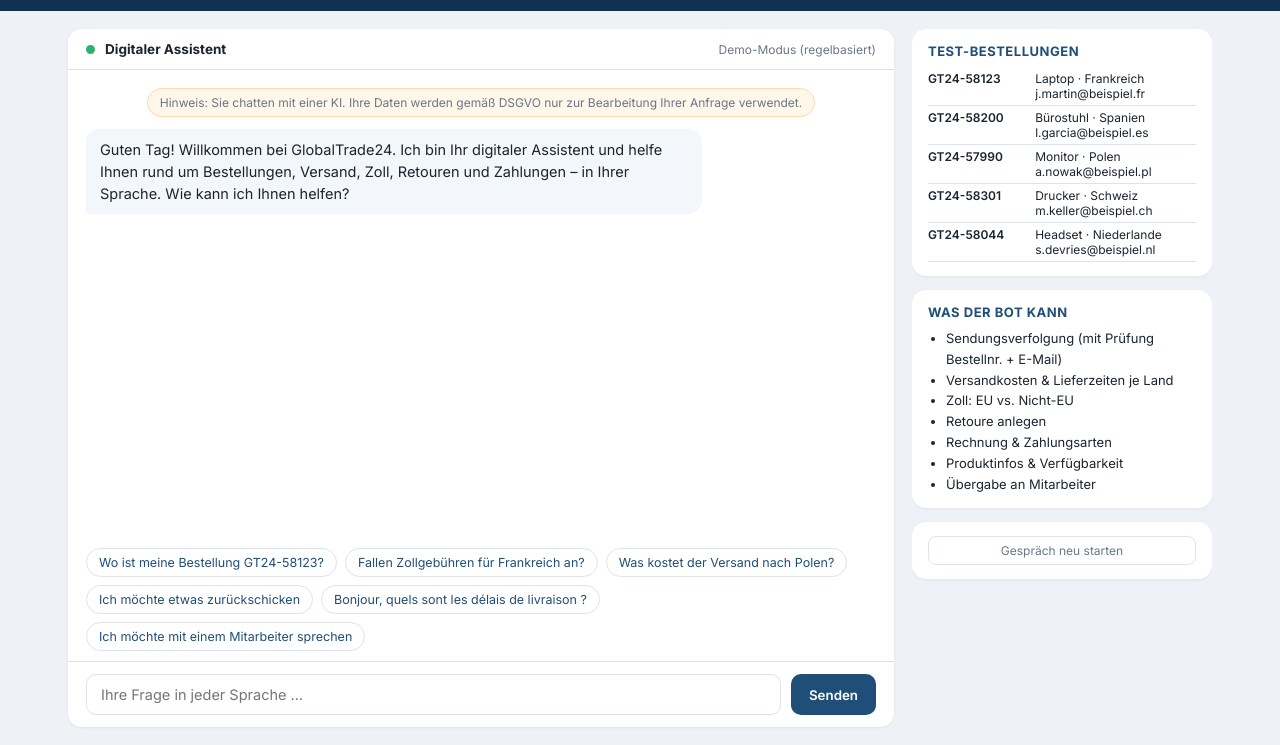
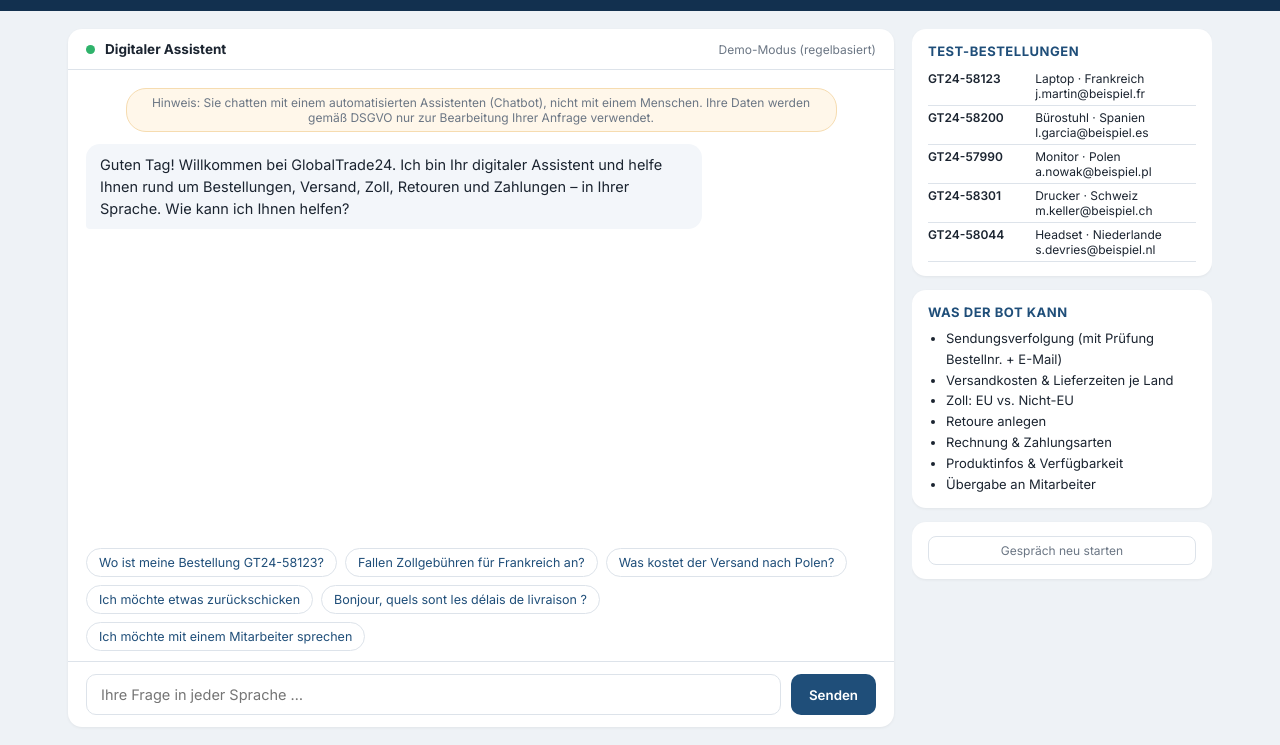
Before and after one commit to Tino09361/Gkobaltrade24-Chatbot, a plain HTML site: page index.html in a window 1280 px wide. Shown: the part 55-800 px from the top of the page. Drawn offline with Linux system fonts and the light colour scheme.

Commit message:
Hinweistext an Demo-Modus angepasst
Co-Authored-By: Claude Opus 5.5 <noreply@anthropic.com>
Claude-Session: https://claude.ai/code/session_014J1KofegE6xmQ1iJSY52NW

```diff
--- a/index.html
+++ b/index.html
@@ -211,7 +211,7 @@ function sys(text){const d=document.createElement('div');d.className='sys';d.tex
 function showHandoff(t,sum,prio){const d=document.createElement('div');d.className='handoff';d.textContent=`👤 Übergabe an Mitarbeiter · Ticket ${t} · Priorität: ${prio}\nZusammenfassung für das Service-Team: ${sum}`;d.style.whiteSpace='pre-wrap';log.appendChild(d);log.scrollTop=log.scrollHeight;}
 function greet(){
   history=[];verified=new Set();log.innerHTML='';
-  sys('Hinweis: Sie chatten mit einer KI. Ihre Daten werden gemäß DSGVO nur zur Bearbeitung Ihrer Anfrage verwendet.');
+  sys('Hinweis: Sie chatten mit einem automatisierten Assistenten (Chatbot), nicht mit einem Menschen. Ihre Daten werden gemäß DSGVO nur zur Bearbeitung Ihrer Anfrage verwendet.');
   const g='Guten Tag! Willkommen bei GlobalTrade24. Ich bin Ihr digitaler Assistent und helfe Ihnen rund um Bestellungen, Versand, Zoll, Retouren und Zahlungen – in Ihrer Sprache. Wie kann ich Ihnen helfen?';
   add('bot',g); history.push({role:'assistant',content:g});
 }
```
